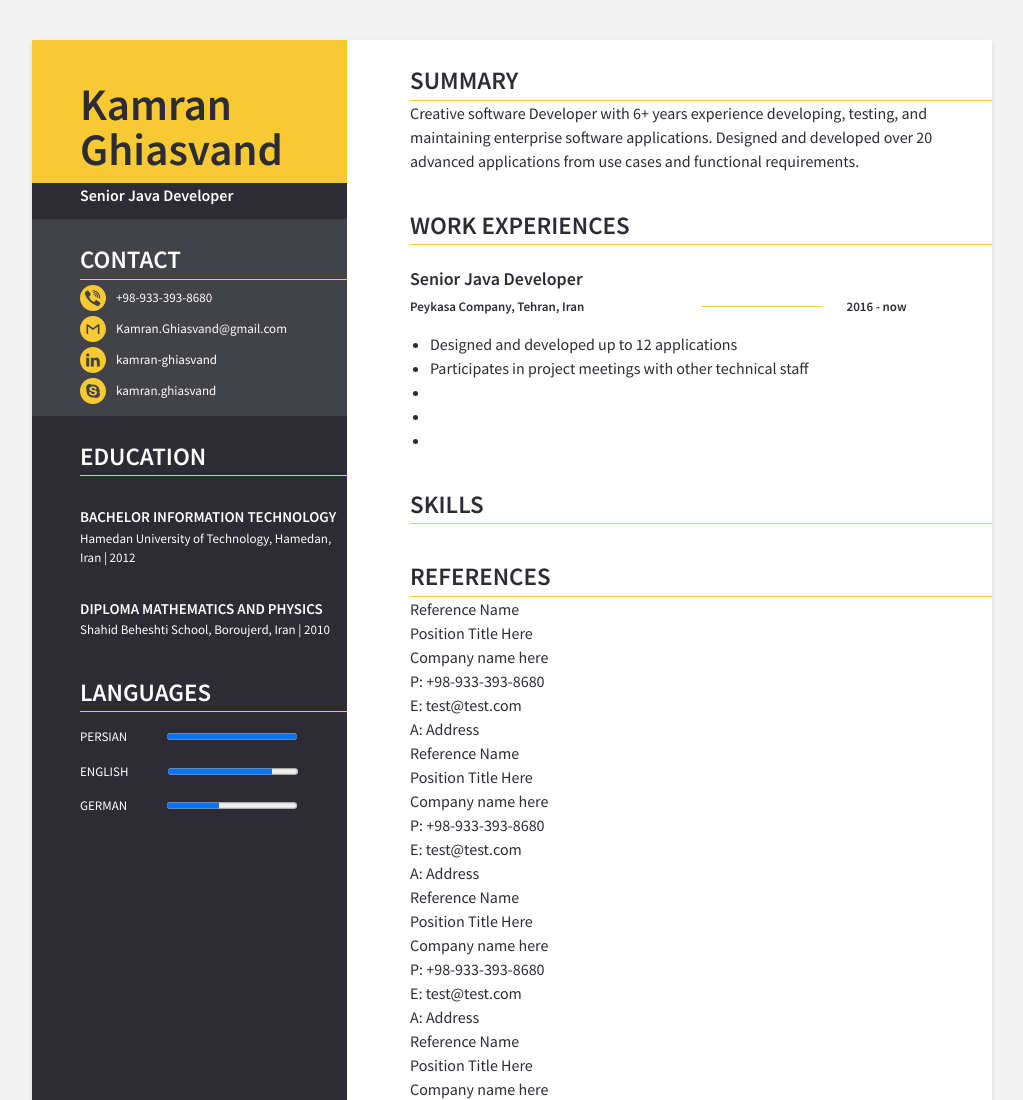
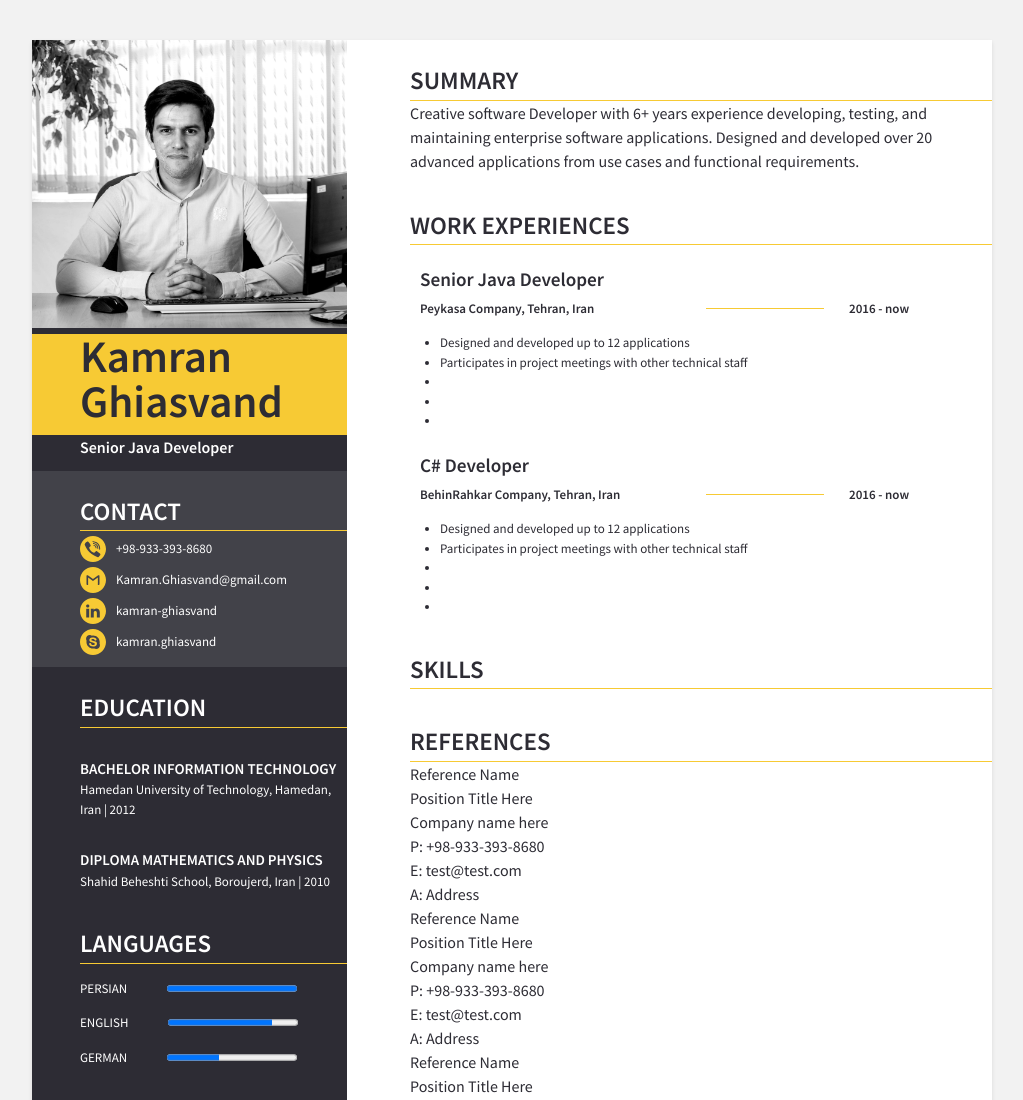
Before and after one commit to majiddarvishan/resume-template, a plain HTML site: page index.html in a window 1280 px wide. Shown: the top 1100 px of the page, without its empty margins (128-1151 px from the left). Drawn offline with nearby package versions, Linux system fonts and the light colour scheme.

Commit message:
some changes

```diff
--- a/index.html
+++ b/index.html
@@ -28,6 +28,7 @@
       <div class="page">
         <div class="panel left">
           <section class="name">
+            <img src="./pic/photo.jpg" alt="Photo"/>
             <div class="section-title">
               Kamran Ghiasvand
             </div>
@@ -186,6 +187,24 @@
                   </ul>
                 </div>
               </div>
+
+              <div class="section-item">
+                  <div class="item-title">C# Developer</div>
+                  <div class="item-info">
+                    <div><a href="https://www.behinrahkar.com/"> BehinRahkar Company, Tehran, Iran</a></div>
+                    <div class="line"></div>
+                    <div>2016 - now</div>
+                  </div>
+                  <div class="item-body">
+                    <ul>
+                      <li>Designed and developed up to 12 applications</li>
+                      <li>Participates in project meetings with other technical staff</li>
+                      <li></li>
+                      <li></li>
+                      <li></li>
+                    </ul>
+                  </div>
+                </div>
             </div>
           </section>
           <!-- end of experiences-->
--- a/main.css
+++ b/main.css
@@ -72,7 +72,6 @@ section {
 }
 
 .section-title {
-  font: outline;
   font-weight: bold;
   font-size: 25px;
   border-bottom: 1px solid #f7ca34;
@@ -82,14 +81,18 @@ section {
 section.name {
   color: #2d2c34;
   padding: 0px;
-  background-color: #f7ca34;
 }
-
+section.name img{
+  max-width: 100%;
+  max-height: 100%;
+}
 section.name>.section-title {
-  padding: 42px 0px 10px 48px;
+  padding: 0 0 10px 48px;
   line-height: 45px;
   font-size: 45px;
-  font-weight: 900;
+  background-color: #f7ca34;
+
+
 }
 
 section.name>.section-body {
@@ -145,11 +148,11 @@ section.language .section-item .item-title {
 
 /* SECTION EXPERIENCE */
 section.experience .section-item{
-  margin: 20px 0 0 0;
+  margin: 20px 0 0 10px;
 }
 section.experience .item-title{
-  font-weight: bold;
-  font-size: large;
+  font-weight:900 ;
+  font-size: larger;
 }
 section.experience .item-info{
   font-weight: bold;
@@ -171,6 +174,7 @@ section.experience .item-body{
   margin: 15px 0 0 0;
   padding: 0 30px 0 0;
   text-align: justify;
+  font-size: small;
 
 }
 section.experience .item-body ul {
```
